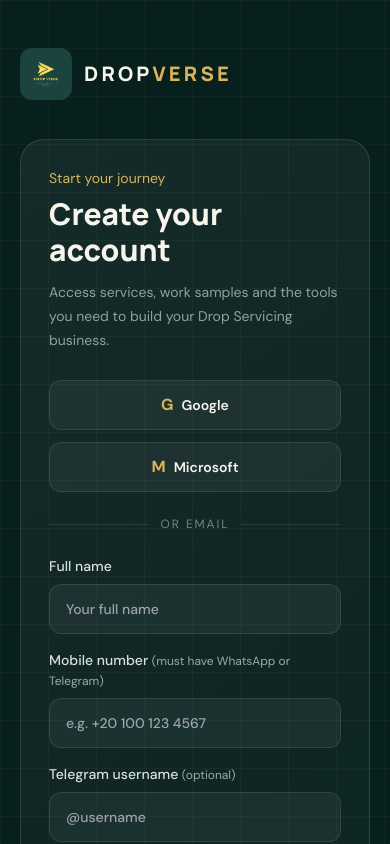
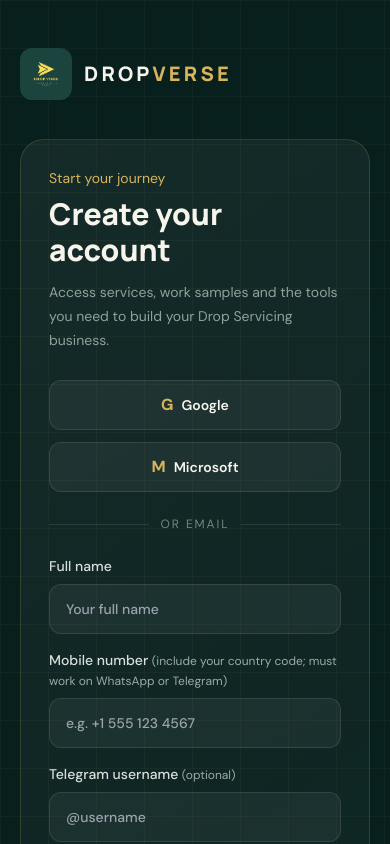
Before and after one commit to dropverseagency/dropverse, a Next.js app: page /login in a window 390 px wide. Both pictures are taken after a click on the button "Don't have an account? Sign up". Shown: the top 844 px of the page. Built offline with nearby package versions, Linux system fonts and the light colour scheme.

Commit message:
fix: support international phone numbers and English signup copy

```diff
--- a/app/login/page.tsx
+++ b/app/login/page.tsx
@@ -90,7 +90,7 @@ export default function LoginPage() {
           <form onSubmit={handleSubmit} className="space-y-4">
             {mode === 'signup' && <>
               <label className="block text-sm font-medium text-[#d9e0dc]">Full name<input name="full_name" className="mt-2 w-full rounded-xl border border-white/10 bg-white/5 px-4 py-3.5 outline-none focus:border-[rgba(216,180,90,0.50)]" type="text" placeholder="Your full name" required autoComplete="name" /></label>
-              <label className="block text-sm font-medium text-[#d9e0dc]">Mobile number <span className="text-xs font-normal text-[#9aaca6]">(must have WhatsApp or Telegram)</span><input name="phone" className="mt-2 w-full rounded-xl border border-white/10 bg-white/5 px-4 py-3.5 outline-none focus:border-[rgba(216,180,90,0.50)]" type="tel" placeholder="e.g. +20 100 123 4567" required autoComplete="tel" /></label>
+              <label className="block text-sm font-medium text-[#d9e0dc]">Mobile number <span className="text-xs font-normal text-[#9aaca6]">(include your country code; must work on WhatsApp or Telegram)</span><input name="phone" className="mt-2 w-full rounded-xl border border-white/10 bg-white/5 px-4 py-3.5 outline-none focus:border-[rgba(216,180,90,0.50)]" type="tel" placeholder="e.g. +1 555 123 4567" inputMode="tel" pattern="^\\+?[0-9\\s().-]{7,}$" required autoComplete="tel" /></label>
               <label className="block text-sm font-medium text-[#d9e0dc]">Telegram username <span className="text-xs font-normal text-[#9aaca6]">(optional)</span><input name="telegram_username" className="mt-2 w-full rounded-xl border border-white/10 bg-white/5 px-4 py-3.5 outline-none focus:border-[rgba(216,180,90,0.50)]" type="text" placeholder="@username" autoComplete="nickname" /></label>
             </>}
             <label className="block text-sm font-medium text-[#d9e0dc]">Email address<input name="email" className="mt-2 w-full rounded-xl border border-white/10 bg-white/5 px-4 py-3.5 outline-none focus:border-[rgba(216,180,90,0.50)]" type="email" placeholder="you@example.com" required autoComplete="email" /></label>
@@ -99,7 +99,7 @@ export default function LoginPage() {
             {error && <p className="rounded-lg border border-red-400/30 bg-red-400/10 px-4 py-2.5 text-sm text-red-200">{error}</p>}
             <button disabled={loading || Boolean(providerLoading)} className="w-full rounded-xl bg-[#d8b45a] px-5 py-3.5 font-bold text-[#10221f] transition hover:bg-[#f0d98b] disabled:opacity-60">{loading ? 'Processing...' : mode === 'login' ? 'Sign In' : 'Create Account'}</button>
           </form>
-          {mode === 'signup' && <p className="mt-4 text-xs leading-5 text-[#81948e]">باستخدام رقم الهاتف، تأكد أنه يعمل على واتساب أو تيليجرام حتى نتمكن من التواصل معك عند الحاجة.</p>}
+          {mode === 'signup' && <p className="mt-4 text-xs leading-5 text-[#81948e]">Please make sure your phone number works on WhatsApp or Telegram so we can contact you when needed.</p>}
           <button type="button" onClick={() => { setMode(mode === 'login' ? 'signup' : 'login'); setError(null); setMessage(null) }} className="mt-5 w-full text-sm text-[#9aaca6] hover:text-[#f0d98b]">{mode === 'login' ? "Don't have an account? Sign up" : 'Already have an account? Sign in'}</button>
           <Link href="/" className="mt-5 block text-center text-xs text-[#718781] hover:text-[#d8b45a]">Back to home</Link>
         </div>
```
